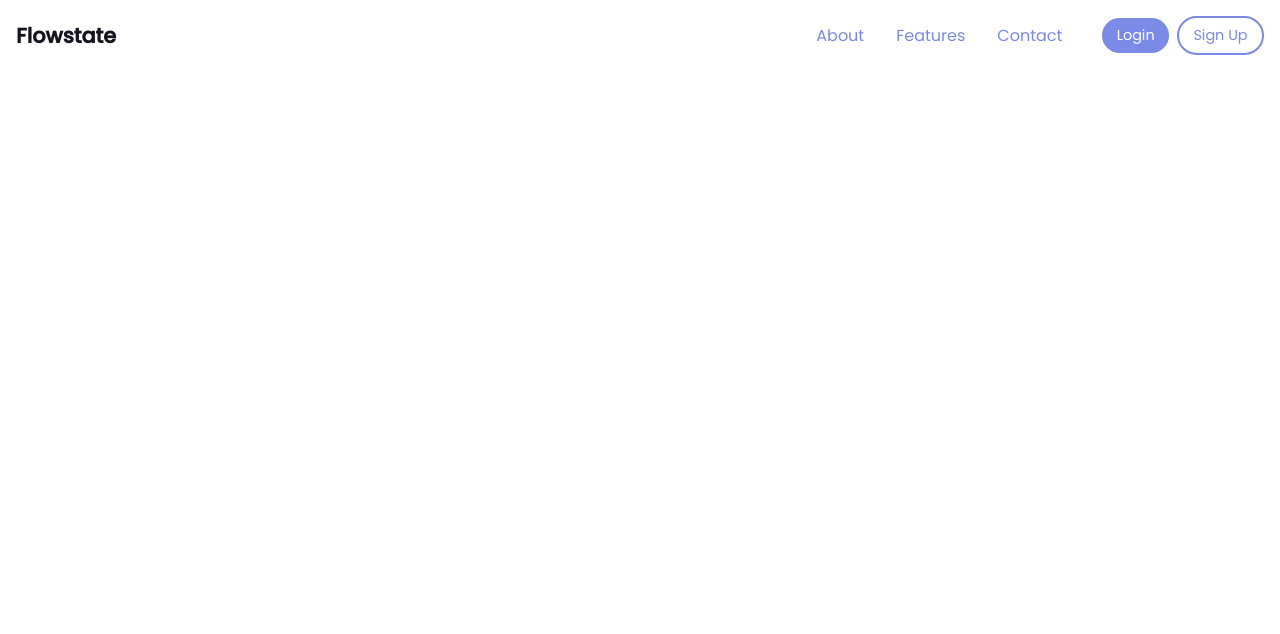
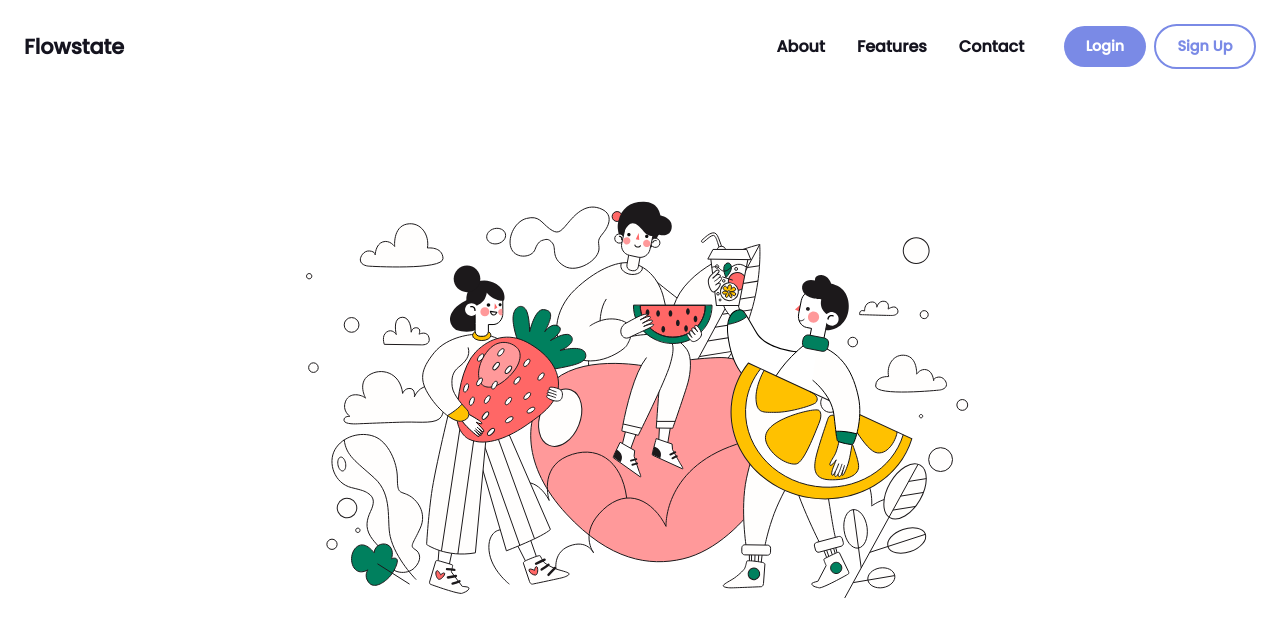
Before and after one commit to mei-lu/flowstate, a React (Create React App) app: page / in a window 1280 px wide. Shown: the top 634 px of the page. Built offline with nearby package versions, Linux system fonts and the light colour scheme; no server answers.

Commit message:
Landing style

```diff
--- a/src/pages/Landing.jsx
+++ b/src/pages/Landing.jsx
@@ -3,11 +3,12 @@ import { Link } from 'react-router-dom';
 import SolidButton from '../components/assets/SolidButton';
 import OutlinedButton from '../components/assets/OutlinedButton';
 import PublicNav from '../components/navigation/PublicNav';
-// import Illust1 from '../img/landing/'
+import { ReactComponent as CoverImage} from '../img/landing/img.svg';
 
 function Landing() {
     return <div>
         <PublicNav />
+        <CoverImage height={500}/>
     </div>
 }
 export default Landing;
--- a/src/pages/Login.jsx
+++ b/src/pages/Login.jsx
@@ -3,7 +3,6 @@ import { Link, useHistory, useLocation } from 'react-router-dom';
 import Context from '../utils/Context';
 import Auth from '../utils/Auth';
 import SolidButton from '../components/assets/SolidButton';
-import PublicNav from '../components/navigation/PublicNav';
 // import { gsap } from 'gsap';
 
 function Login() {
@@ -58,7 +57,6 @@ function Login() {
     }
 
     return <div>
-        <PublicNav />
         {state.alert ? state.alert : null}
         <h2>Login</h2>
         <div className='login-form'>
--- a/src/pages/Signup.jsx
+++ b/src/pages/Signup.jsx
@@ -3,7 +3,6 @@ import { Link } from 'react-router-dom';
 // import {gsap} from 'gsap';
 import SolidButton from '../components/assets/SolidButton';
 import Auth from '../utils/Auth';
-import PublicNav from '../components/navigation/PublicNav';
 
 function Signup() {
     const [state, setState]  = React.useState({
@@ -41,7 +40,6 @@ function Signup() {
     }
 
     return <div>
-        <PublicNav/>
         {state.alert ? state.alert : null}
         <h2>Sign Up</h2>
         <form className='login-form'>
--- a/src/style/Assets.css
+++ b/src/style/Assets.css
@@ -13,10 +13,12 @@
     color: #fff;
     font-family: 'Poppins', sans-serif;
     font-size: .9em;
+    font-weight: bold;
   }
 
   .outlined-button {
     border-radius: 50px;
+    font-weight: bold;
     width: fit-content;
     margin: 1em;
     padding: .8em 3em;
@@ -56,7 +58,7 @@
   /* Public Nav Bar */
   .landing-nav {
     position: fixed;
-    padding: 1rem;
+    padding: 1.5rem;
     box-sizing: border-box;
     display: flex;
     align-items: center;
@@ -73,9 +75,14 @@
 
 .landing-nav-labels {
     margin-left: 2rem;
+    font-weight: bold;
+}
+
+.landing-nav-labels a {
+  color: var(--body-text-color);
 }
 
 .landing-nav-button {
     margin: 0 0 0 0.5rem;
-    padding: .5em 1em;
+    padding: .7em 1.5em;
 }
```
Also changed, not shown: src/img/landing/img.svg.
